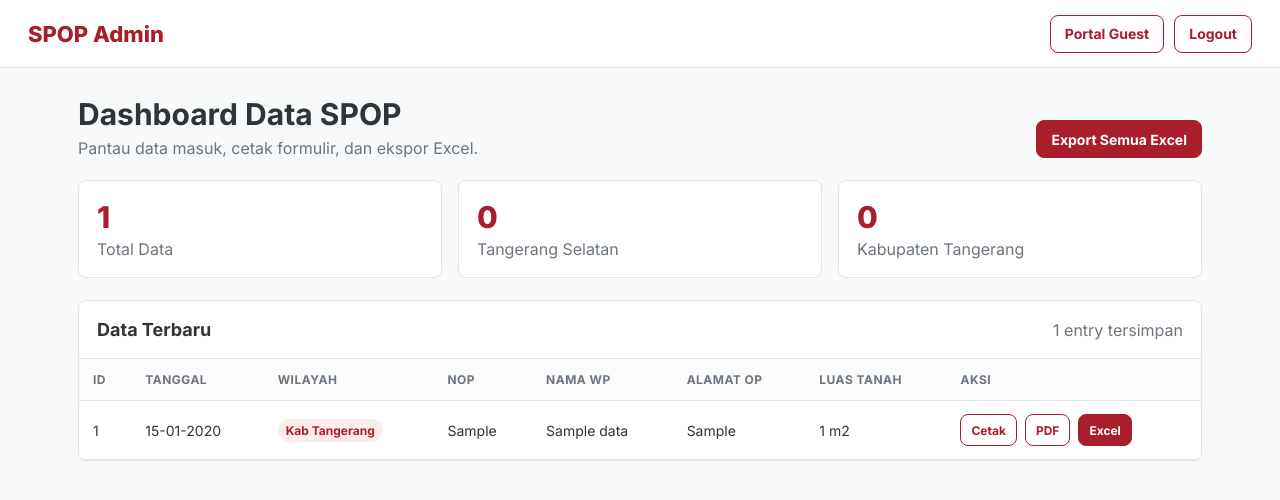
After one commit to Faza-SAPUTRA/SPOPDaerah, a Flask app: page /admin in a window 1280 px wide. The commit adds this page. Shown: the top 500 px of the page. Run offline with Flask 3, Linux system fonts and the light colour scheme; the visitor is signed in with stand-in values (Sample User, id 1); tables that the repository leaves empty hold one stand-in row (values such as "Sample post").

Commit message:
Add admin dashboard and step form workflow

```diff
--- a/app/app.py
+++ b/app/app.py
@@ -1,12 +1,15 @@
 import os
 import io
-from flask import Flask, render_template, request, redirect, url_for, send_file, flash, make_response
+from functools import wraps
+from flask import Flask, render_template, request, redirect, url_for, send_file, flash, make_response, session
 from sqlalchemy.exc import IntegrityError
 from models import db, SpopData
 import pandas as pd
 
 app = Flask(__name__)
-app.secret_key = 'super-secret-key-spop'
+app.secret_key = os.environ.get('SPOP_SECRET_KEY', 'super-secret-key-spop')
+ADMIN_USERNAME = os.environ.get('SPOP_ADMIN_USERNAME', 'admin')
+ADMIN_PASSWORD = os.environ.get('SPOP_ADMIN_PASSWORD', 'admin123')
 
 # Database config
 basedir = os.path.abspath(os.path.dirname(__file__))
@@ -209,6 +212,15 @@ app.jinja_env.globals.update(
 with app.app_context():
     db.create_all()
 
+def admin_required(view):
+    @wraps(view)
+    def wrapped(*args, **kwargs):
+        if not session.get('admin_logged_in'):
+            flash("Silakan login sebagai admin terlebih dahulu.")
+            return redirect(url_for('admin_login'))
+        return view(*args, **kwargs)
+    return wrapped
+
 @app.route('/')
 def index():
     return render_template('index.html')
@@ -331,6 +343,39 @@ def success(id):
     data = SpopData.query.get_or_404(id)
     return render_template('success.html', data=data)
 
+@app.route('/admin/login', methods=['GET', 'POST'])
+def admin_login():
+    if request.method == 'POST':
+        username = request.form.get('username', '').strip()
+        password = request.form.get('password', '')
+        if username == ADMIN_USERNAME and password == ADMIN_PASSWORD:
+            session['admin_logged_in'] = True
+            session['admin_username'] = username
+            return redirect(url_for('admin_dashboard'))
+        flash("Username atau password admin salah.")
+    return render_template('admin_login.html')
+
+@app.route('/admin/logout')
+def admin_logout():
+    session.clear()
+    flash("Admin berhasil logout.")
+    return redirect(url_for('index'))
+
+@app.route('/admin')
+@admin_required
+def admin_dashboard():
+    entries = SpopData.query.order_by(SpopData.created_at.desc()).all()
+    total = len(entries)
+    tangsel_count = sum(1 for item in entries if item.region_type == 'tangsel')
+    kab_count = sum(1 for item in entries if item.region_type == 'kab_tangerang')
+    return render_template(
+        'admin_dashboard.html',
+        entries=entries,
+        total=total,
+        tangsel_count=tangsel_count,
+        kab_count=kab_count
+    )
+
 @app.route('/cetak/<int:id>', methods=['GET'])
 def cetak(id):
     data = SpopData.query.get_or_404(id)
@@ -350,6 +395,7 @@ def cetak_pdf(id):
     return response
 
 @app.route('/admin/export', methods=['GET'])
+@admin_required
 def export_excel():
     all_data = SpopData.query.all()
     data_list = [d.to_dict() for d in all_data]
@@ -368,5 +414,22 @@ def export_excel():
         mimetype='application/vnd.openxmlformats-officedocument.spreadsheetml.sheet'
     )
 
+@app.route('/admin/export/<int:id>', methods=['GET'])
+@admin_required
+def export_single_excel(id):
+    data = SpopData.query.get_or_404(id)
+    df = pd.DataFrame([data.to_dict()])
+    excel_buffer = io.BytesIO()
+    with pd.ExcelWriter(excel_buffer, engine='openpyxl') as writer:
+        df.to_excel(writer, index=False, sheet_name='Data_SPOP')
+    excel_buffer.seek(0)
+    safe_nop = digits_only(data.nop) or str(data.id)
+    return send_file(
+        excel_buffer,
+        as_attachment=True,
+        download_name=f'SPOP_{safe_nop}.xlsx',
+        mimetype='application/vnd.openxmlformats-officedocument.spreadsheetml.sheet'
+    )
+
 if __name__ == '__main__':
     app.run(debug=False, port=5000, use_reloader=False)
--- /dev/null
+++ b/app/templates/admin_dashboard.html
@@ -0,0 +1,222 @@
+<!DOCTYPE html>
+<html lang="id">
+<head>
+    <meta charset="UTF-8">
+    <meta name="viewport" content="width=device-width, initial-scale=1.0">
+    <title>Admin Dashboard - SPOP</title>
+    <link href="https://fonts.googleapis.com/css2?family=Inter:wght@400;500;600;700;800&display=swap" rel="stylesheet">
+    <style>
+        :root {
+            --primary: #A81E2A;
+            --primary-hover: #8C1822;
+            --bg: #F8F9FA;
+            --card: #FFFFFF;
+            --text: #2F3437;
+            --muted: #6C757D;
+            --border: #E1E5E8;
+            --radius: 8px;
+        }
+        * { box-sizing: border-box; }
+        body {
+            margin: 0;
+            background: var(--bg);
+            color: var(--text);
+            font-family: Inter, Arial, sans-serif;
+        }
+        .topbar {
+            height: 68px;
+            background: var(--card);
+            border-bottom: 1px solid var(--border);
+            display: flex;
+            align-items: center;
+            justify-content: space-between;
+            padding: 0 28px;
+            position: sticky;
+            top: 0;
+            z-index: 10;
+        }
+        .brand { font-weight: 800; color: var(--primary); font-size: 22px; }
+        .nav-actions { display: flex; gap: 10px; align-items: center; }
+        .btn {
+            display: inline-flex;
+            align-items: center;
+            justify-content: center;
+            height: 38px;
+            padding: 0 14px;
+            border-radius: var(--radius);
+            border: 1px solid var(--primary);
+            background: var(--primary);
+            color: #fff;
+            text-decoration: none;
+            font-size: 14px;
+            font-weight: 700;
+            white-space: nowrap;
+        }
+        .btn:hover { background: var(--primary-hover); }
+        .btn.secondary {
+            background: #fff;
+            color: var(--primary);
+        }
+        .shell { max-width: 1180px; margin: 0 auto; padding: 28px; }
+        .title-row {
+            display: flex;
+            align-items: end;
+            justify-content: space-between;
+            gap: 18px;
+            margin-bottom: 22px;
+        }
+        h1 { margin: 0 0 6px; font-size: 30px; }
+        .subtitle { margin: 0; color: var(--muted); }
+        .stats {
+            display: grid;
+            grid-template-columns: repeat(3, minmax(0, 1fr));
+            gap: 16px;
+            margin-bottom: 22px;
+        }
+        .stat-card {
+            background: var(--card);
+            border: 1px solid var(--border);
+            border-radius: var(--radius);
+            padding: 18px;
+        }
+        .stat-value { font-size: 30px; font-weight: 800; color: var(--primary); }
+        .stat-label { color: var(--muted); margin-top: 4px; }
+        .panel {
+            background: var(--card);
+            border: 1px solid var(--border);
+            border-radius: var(--radius);
+            overflow: hidden;
+        }
+        .panel-head {
+            padding: 18px;
+            border-bottom: 1px solid var(--border);
+            display: flex;
+            justify-content: space-between;
+            gap: 16px;
+            align-items: center;
+        }
+        .panel-head h2 { margin: 0; font-size: 18px; }
+        .table-wrap { overflow-x: auto; }
+        table {
+            width: 100%;
+            border-collapse: collapse;
+            min-width: 980px;
+        }
+        th, td {
+            padding: 13px 14px;
+            border-bottom: 1px solid var(--border);
+            text-align: left;
+            font-size: 14px;
+            vertical-align: middle;
+        }
+        th {
+            color: var(--muted);
+            font-size: 12px;
+            text-transform: uppercase;
+            letter-spacing: .04em;
+            background: #FBFBFC;
+        }
+        .region-pill {
+            display: inline-block;
+            padding: 4px 8px;
+            border-radius: 999px;
+            background: #FCECEE;
+            color: var(--primary);
+            font-weight: 700;
+            font-size: 12px;
+        }
+        .row-actions { display: flex; gap: 8px; }
+        .row-actions .btn { height: 32px; padding: 0 10px; font-size: 12px; }
+        .empty {
+            padding: 36px;
+            text-align: center;
+            color: var(--muted);
+        }
+        @media (max-width: 780px) {
+            .topbar { padding: 0 16px; }
+            .shell { padding: 18px; }
+            .stats { grid-template-columns: 1fr; }
+            .title-row, .panel-head { align-items: stretch; flex-direction: column; }
+            .nav-actions { gap: 6px; }
+        }
+    </style>
+</head>
+<body>
+    <header class="topbar">
+        <div class="brand">SPOP Admin</div>
+        <div class="nav-actions">
+            <a class="btn secondary" href="/">Portal Guest</a>
+            <a class="btn secondary" href="/admin/logout">Logout</a>
+        </div>
+    </header>
+    <main class="shell">
+        <section class="title-row">
+            <div>
+                <h1>Dashboard Data SPOP</h1>
+                <p class="subtitle">Pantau data masuk, cetak formulir, dan ekspor Excel.</p>
+            </div>
+            <a class="btn" href="/admin/export">Export Semua Excel</a>
+        </section>
+        <section class="stats">
+            <div class="stat-card">
+                <div class="stat-value">{{ total }}</div>
+                <div class="stat-label">Total Data</div>
+            </div>
+            <div class="stat-card">
+                <div class="stat-value">{{ tangsel_count }}</div>
+                <div class="stat-label">Tangerang Selatan</div>
+            </div>
+            <div class="stat-card">
+                <div class="stat-value">{{ kab_count }}</div>
+                <div class="stat-label">Kabupaten Tangerang</div>
+            </div>
+        </section>
+        <section class="panel">
+            <div class="panel-head">
+                <h2>Data Terbaru</h2>
+                <span class="subtitle">{{ total }} entry tersimpan</span>
+            </div>
+            {% if entries %}
+            <div class="table-wrap">
+                <table>
+                    <thead>
+                        <tr>
+                            <th>ID</th>
+                            <th>Tanggal</th>
+                            <th>Wilayah</th>
+                            <th>NOP</th>
+                            <th>Nama WP</th>
+                            <th>Alamat OP</th>
+                            <th>Luas Tanah</th>
+                            <th>Aksi</th>
+                        </tr>
+                    </thead>
+                    <tbody>
+                        {% for item in entries %}
+                        <tr>
+                            <td>{{ item.id }}</td>
+                            <td>{{ item.created_at.strftime('%d-%m-%Y') }}</td>
+                            <td><span class="region-pill">{{ 'Tangsel' if item.region_type == 'tangsel' else 'Kab Tangerang' }}</span></td>
+                            <td>{{ item.nop }}</td>
+                            <td>{{ item.nama_wp }}</td>
+                            <td>{{ item.jalan_op or '-' }}</td>
+                            <td>{{ whole_number(item.luas_bumi) or '0' }} m2</td>
+                            <td>
+                                <div class="row-actions">
+                                    <a class="btn secondary" href="/cetak/{{ item.id }}" target="_blank">Cetak</a>
+                                    <a class="btn secondary" href="/cetak/{{ item.id }}/pdf">PDF</a>
+                                    <a class="btn" href="/admin/export/{{ item.id }}">Excel</a>
+                                </div>
+                            </td>
+                        </tr>
+                        {% endfor %}
+                    </tbody>
+                </table>
+            </div>
+            {% else %}
+            <div class="empty">Belum ada data masuk dari guest.</div>
+            {% endif %}
+        </section>
+    </main>
+</body>
+</html>
--- a/app/templates/success.html
+++ b/app/templates/success.html
@@ -123,7 +123,7 @@
     </div>
 
     <div style="margin-top: 2rem;">
-        <a href="/admin/export" style="color: var(--text-muted); font-size: 0.9rem; text-decoration: underline;">Export Semua Data (Excel)</a>
+        <a href="/admin/login" style="color: var(--text-muted); font-size: 0.9rem; text-decoration: underline;">Login Admin untuk kelola data</a>
     </div>
 </div>
 
```
Also changed, not shown: app/templates/admin_login.html (added, +105 -0 lines), app/templates/form.html (+126 -2 lines), app/templates/index.html (+9 -3 lines).
